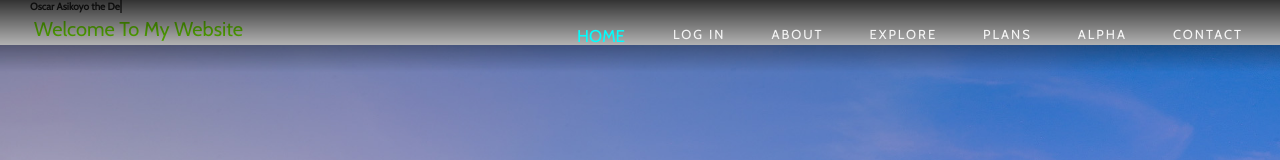
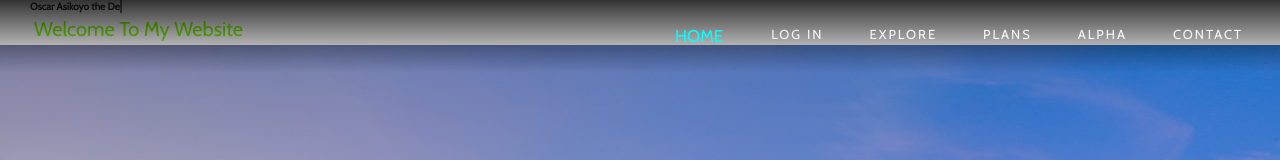
Before and after one commit to 95asikoyo/alpha-asikoyo, a plain HTML site: page index.html in a window 1280 px wide. Shown: the top 160 px of the page. Drawn offline with nearby package versions, Linux system fonts and the light colour scheme; a web font is replaced by a local one.

Commit message:
Update index.html

```diff
--- a/index.html
+++ b/index.html
@@ -27,9 +27,6 @@
             </li>
             <li class="nav-item">
               <a href="contact.html" class="nav-link">log in</a>
-            </li>
-            <li class="nav-item">
-              <a href="solo.html" class="nav-link">About</a>
             </li>
             <li class="nav-item">
               <a href="vid.html" class="nav-link">Explore</a>
```
